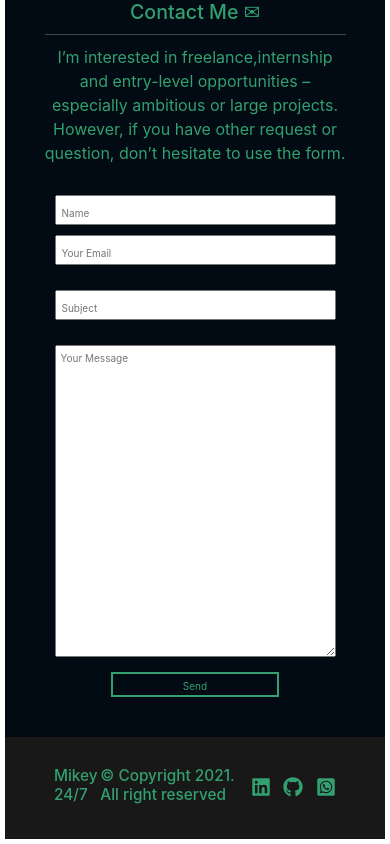
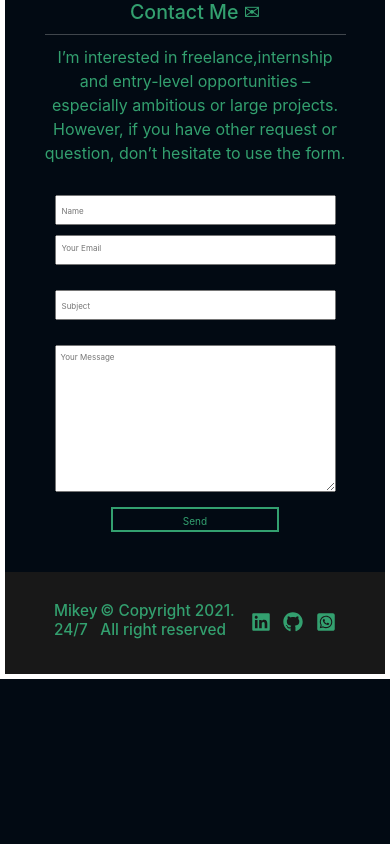
Before and after one commit to mikey247/portfolio, a React (Create React App) app: page / in a window 390 px wide. Shown: the part 2391-3235 px from the top of the page. After the commit the page ends 3070 px from the top, so only its background shows below. Built offline with nearby package versions, Linux system fonts and the light colour scheme.

Commit message:
'responsiveness3'

```diff
--- a/src/components/Contact.module.css
+++ b/src/components/Contact.module.css
@@ -62,10 +62,17 @@ form input, textarea{
 
     form input{
         height: 3rem;
+        font-size: 2px;
+    }
+    input[type='text']{ font-size: 9px; }
+
+    textarea{
+        font-size: 9px;
     }
 
+
     ::placeholder{
-        font-size: 1rem;
+        font-size: 0.8rem;
     }
     .send{
         height: 2.5rem;
--- a/src/components/Projects.module.css
+++ b/src/components/Projects.module.css
@@ -40,8 +40,8 @@
     }
 }
 
-@media (max-width: 375px) {
-   .projectListDiv{
-       /* margin-right: 60rem; */
-   }
-    }
+@media (max-width: 320px) {
+  html{
+      font-size: 8px;
+  }
+}
```
